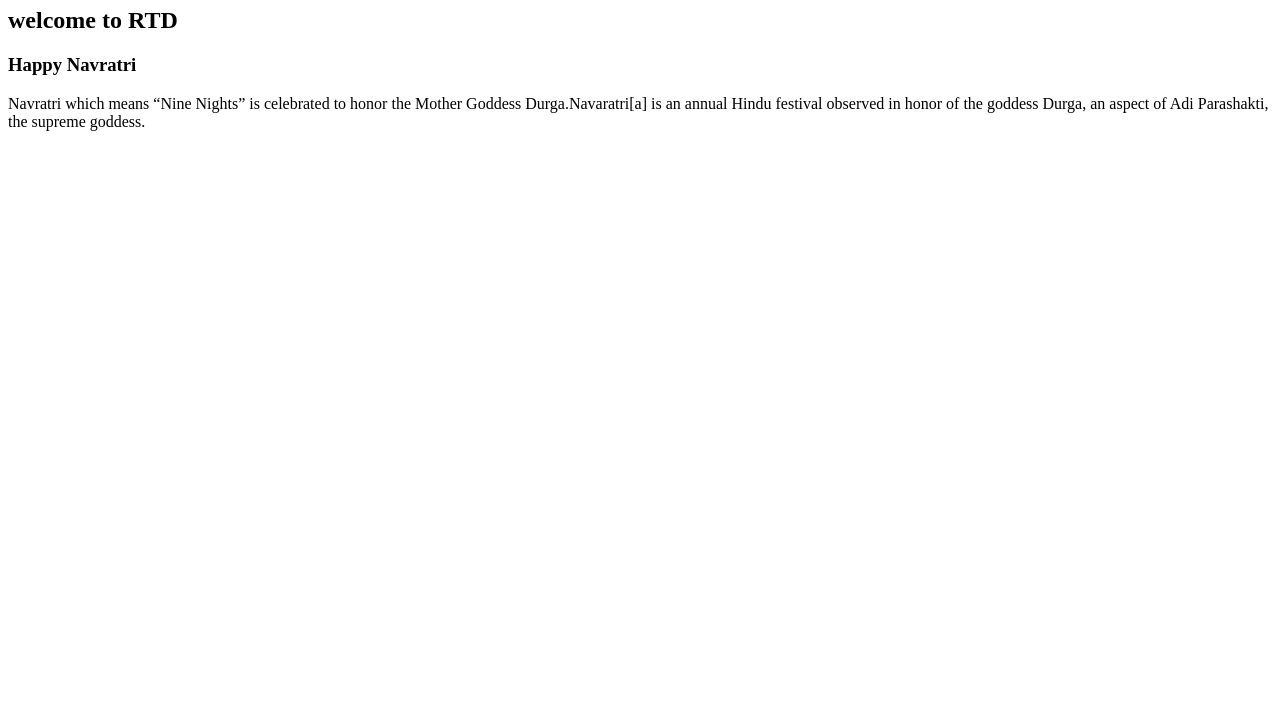
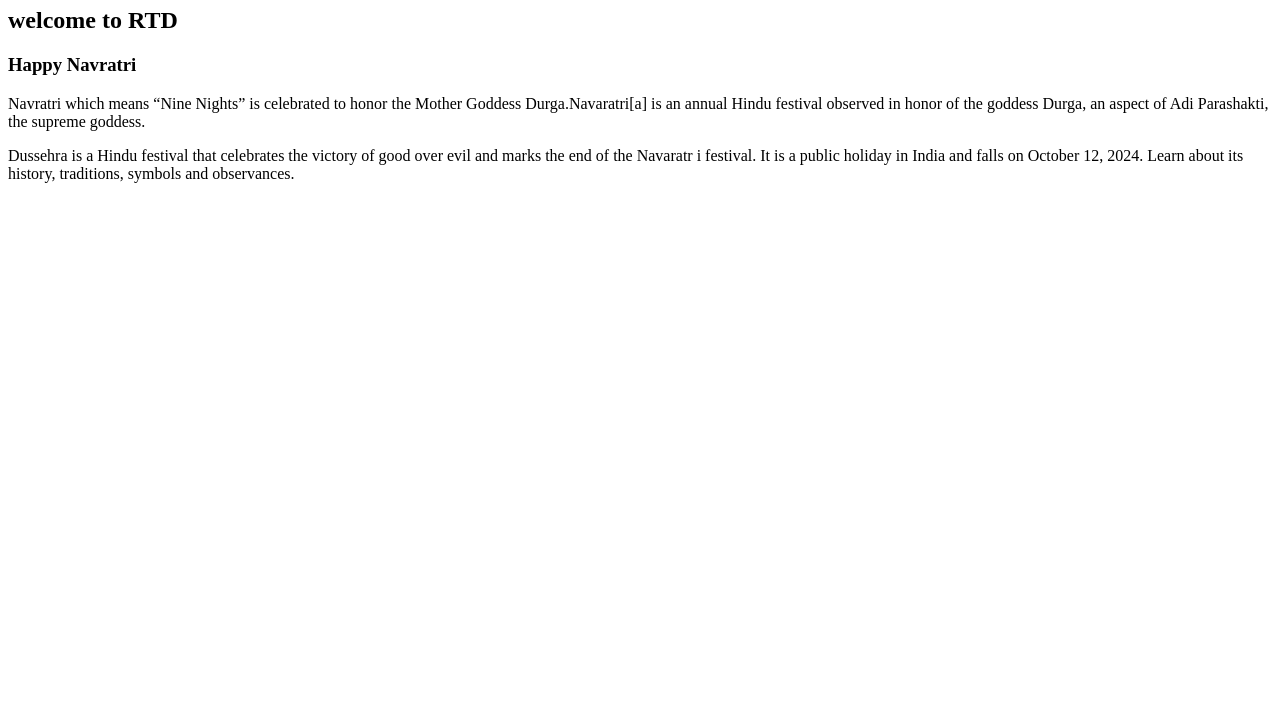
Before and after one commit to Ashwini20018/git-practice-2, a plain HTML site: page index.html in a window 1280 px wide. Shown: the part 73-800 px from the top of the page. Drawn offline with Linux system fonts and the light colour scheme.

Commit message:
dassera information added

```diff
--- a/index.html
+++ b/index.html
@@ -10,5 +10,8 @@
     <p>
         Navratri which means “Nine Nights” is celebrated to honor the Mother Goddess Durga.Navaratri[a] is an annual Hindu festival observed in honor of the goddess Durga, an aspect of Adi Parashakti, the supreme goddess.
     </p>
+    <p>
+        Dussehra is a Hindu festival that celebrates the victory of good over evil and marks the end of the Navaratr i festival. It is a public holiday in India and falls on October 12, 2024. Learn about its history, traditions, symbols and observances.
+    </p>
 </body>
 </html>
```
